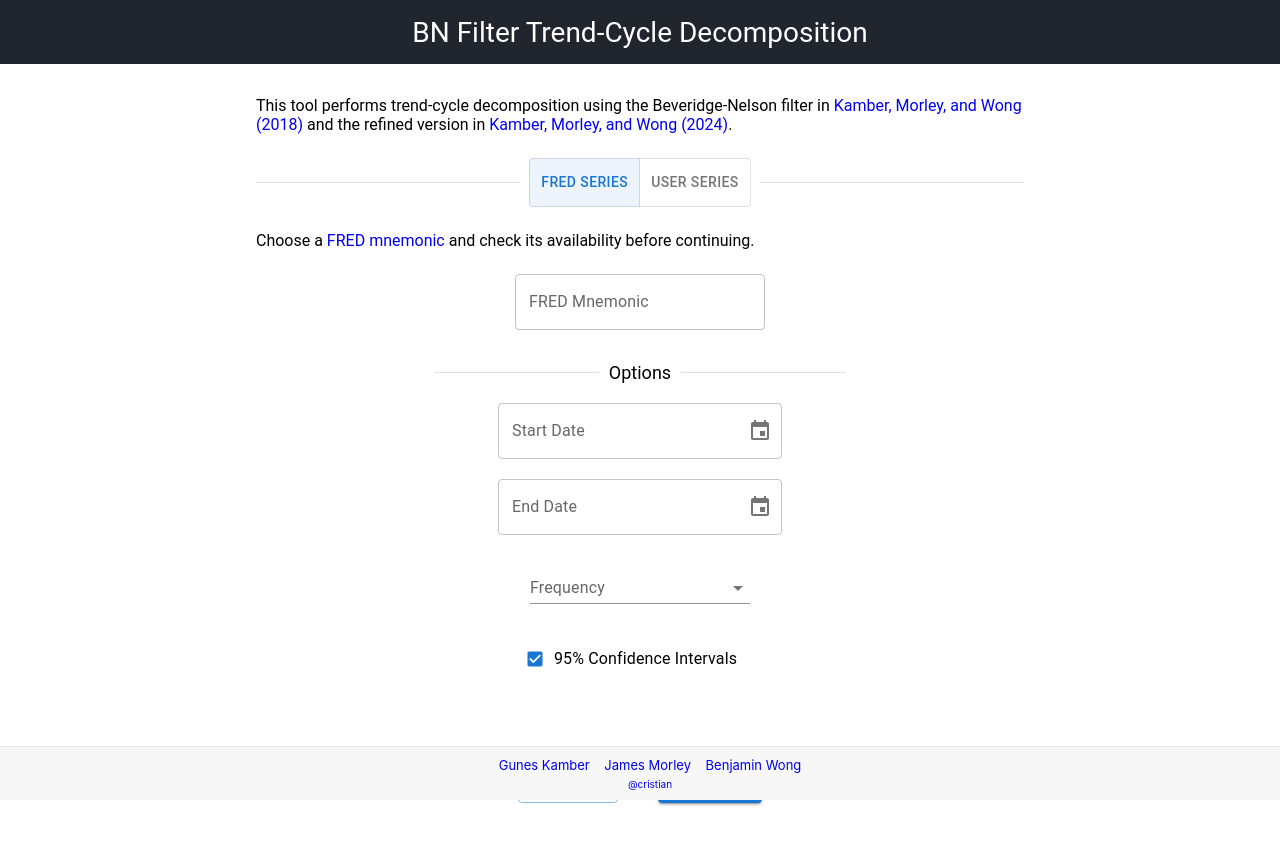
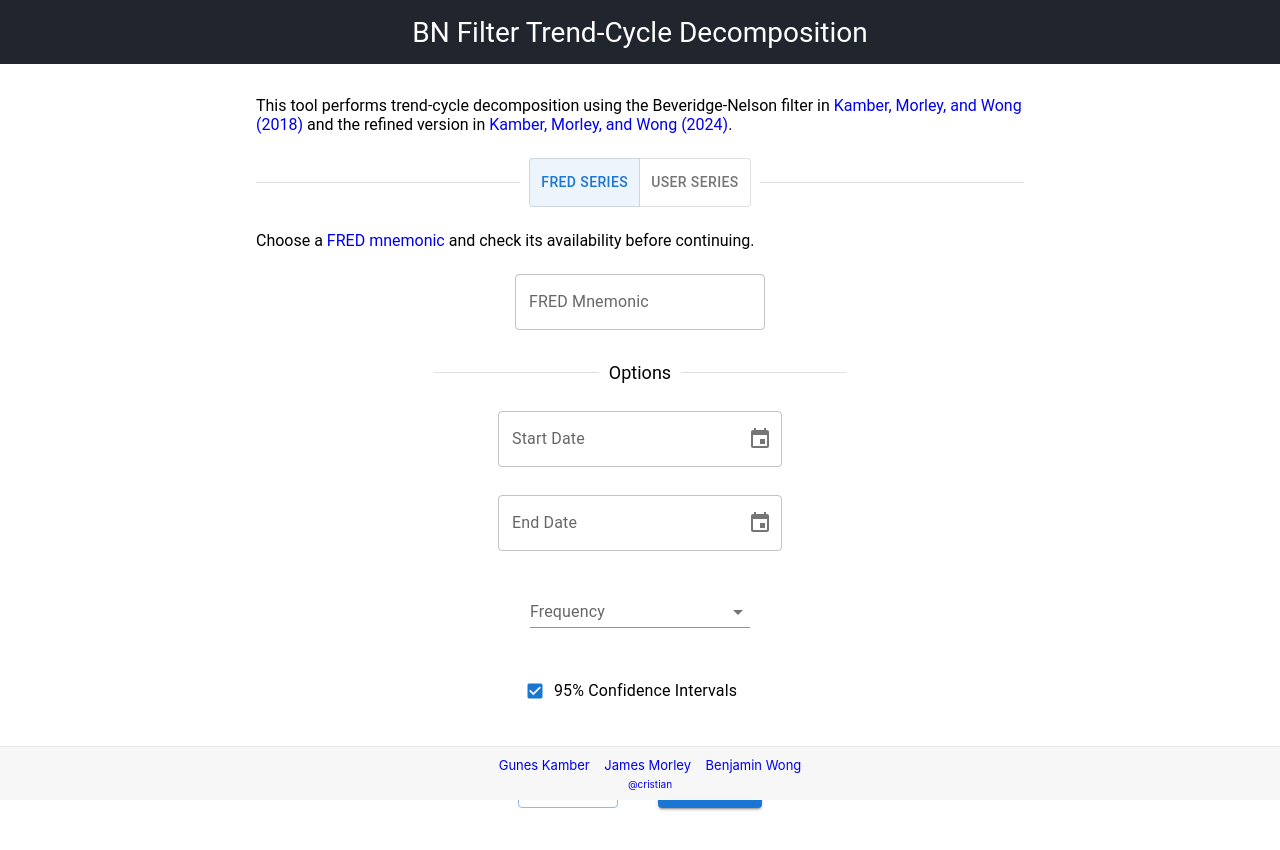
Before and after one commit to crstnn/BeveridgeNelsonFilter, a React (Create React App) app in the folder bn-filter-app/: page / in a window 1280 px wide. Both pictures are taken after a click on the button "CONTINUE". Shown: the top 850 px of the page. Built offline with nearby package versions, Linux system fonts and the light colour scheme.

Commit message:
style: change page spacing

```diff
--- a/bn-filter-app/src/components/FREDDataForm.js
+++ b/bn-filter-app/src/components/FREDDataForm.js
@@ -169,7 +169,7 @@ export default class FREDDataForm extends Component {
                             title="This option does not make alterations to the data but changes the display of the graph output"
                             style={{fontSize: 'large'}}>Options</Divider>
                     </div>
-                    <Grid container direction="column" sx={{minHeight: 340,}}
+                    <Grid container direction="column" sx={{minHeight: 380,}}
                           justifyContent="space-evenly"
                           alignItems="center">
                         <Grid item xs={3}>
@@ -200,7 +200,6 @@ export default class FREDDataForm extends Component {
                                 >{this.createFilteredFrequencies()}</Select>
                             </FormControl>
                         </Grid>
-
                         <Grid item xs={3}>
                             <FormControl sx={{marginBottom: 3, marginTop: 2}} variant="standard">
                                 <FormControlLabel label="95% Confidence Intervals"
```
